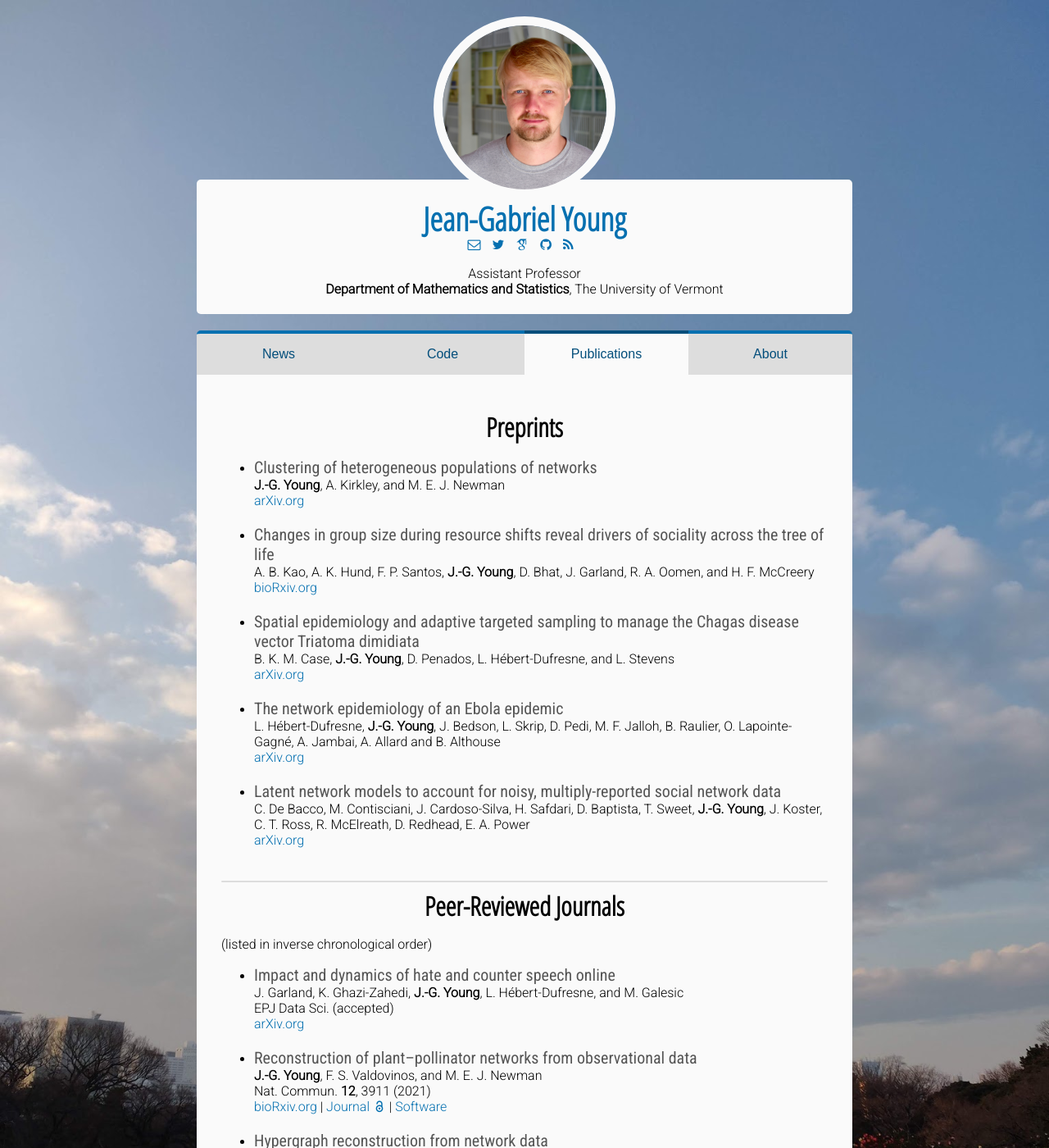
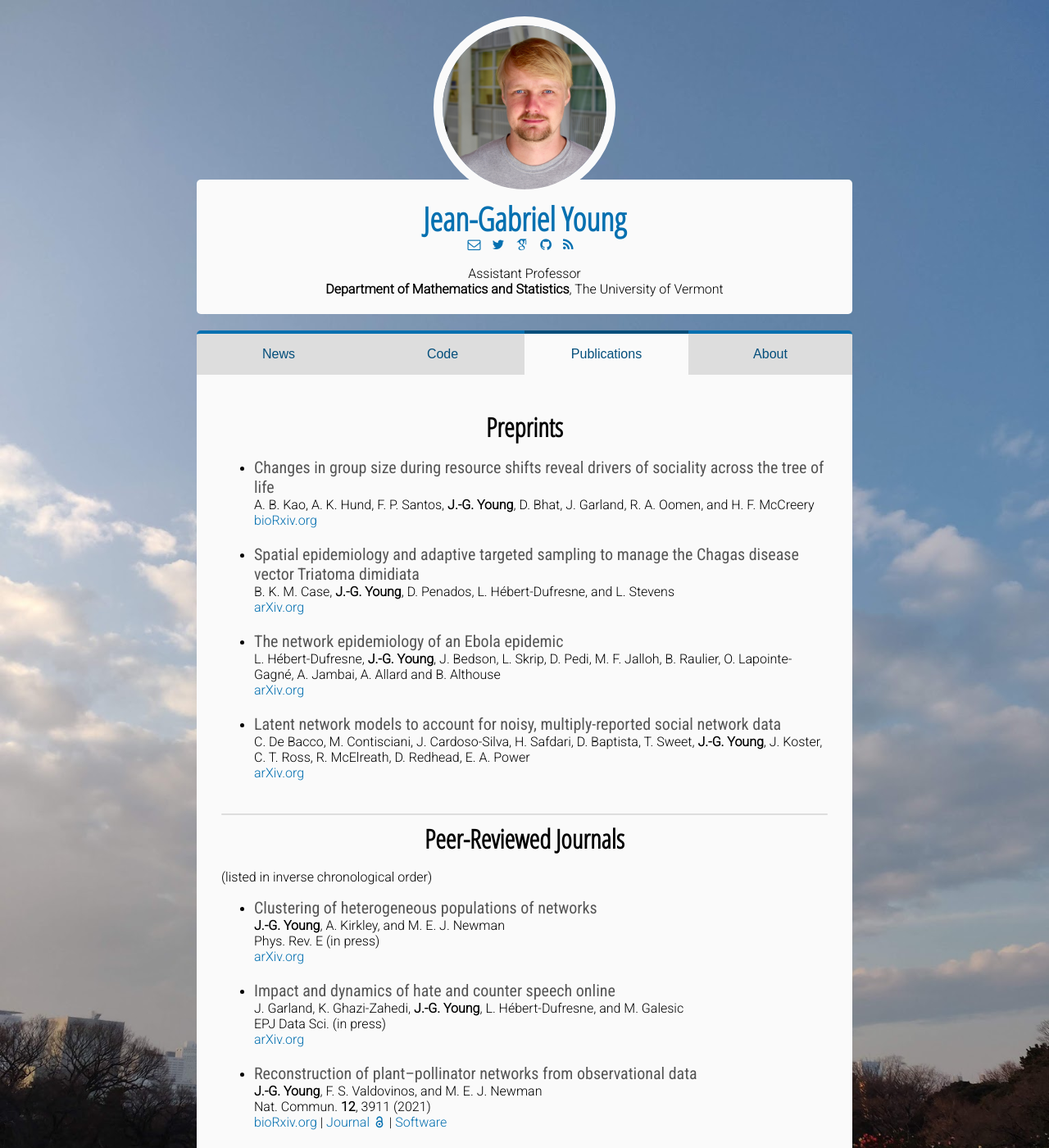
Before and after one commit to jg-you/jg-you.github.io, a Jekyll site: the page built from publications.md, in a window 1280 px wide and 1400 px high. Shown: the whole window at 82% size. Built offline with Jekyll 4.4.1, drawn with Linux system fonts in a browser that asks for light colours; some web fonts are replaced; comment, search, counter and statistics services are not loaded.

Commit message:
Update publications.md

```diff
--- a/publications.md
+++ b/publications.md
@@ -5,10 +5,6 @@ title: Publications
 
 <span id="nav-preprints"></span>
 ## Preprints
-
-* <span class="pub-title">Clustering of heterogeneous populations of networks</span><br/>
-**J.-G. Young**, A. Kirkley, and M. E. J. Newman <br/>
-[arXiv.org](https://arxiv.org/abs/2107.07489)
 
 * <span class="pub-title">Changes in group size during resource shifts reveal drivers of sociality across the tree of life</span><br/>
 A. B. Kao, A. K. Hund, F. P. Santos, **J.-G. Young**, D. Bhat, J. Garland, R. A. Oomen, and H. F. McCreery<br/>
@@ -34,9 +30,14 @@ C. De Bacco, M. Contisciani, J. Cardoso-Silva, H. Safdari, D. Baptista, T. Sweet
 <p>(listed in inverse chronological order)</p>
 
 
+* <span class="pub-title">Clustering of heterogeneous populations of networks</span><br/>
+**J.-G. Young**, A. Kirkley, and M. E. J. Newman <br/>
+Phys. Rev. E (in press)<br/>
+[arXiv.org](https://arxiv.org/abs/2107.07489)
+
 * <span class="pub-title">Impact and dynamics of hate and counter speech online</span><br/>
 J. Garland, K. Ghazi-Zahedi, **J.-G. Young**, L. Hébert-Dufresne, and M. Galesic<br/>
-EPJ Data Sci. (accepted)<br/>
+EPJ Data Sci. (in press)<br/>
 [arXiv.org](https://arxiv.org/abs/2009.08392)
 
 * <span class="pub-title">Reconstruction of plant–pollinator networks from observational data</span><br/>
```
